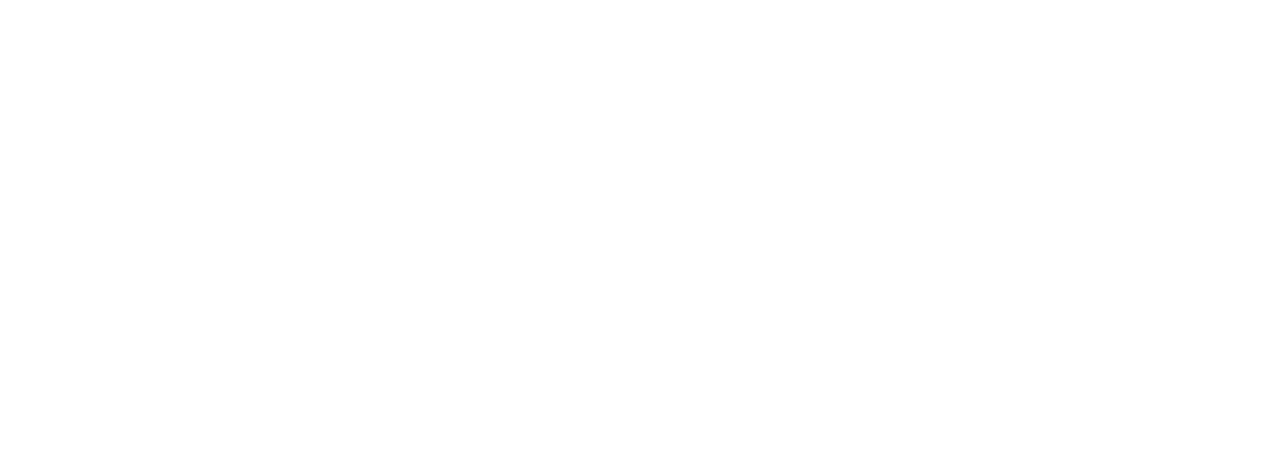
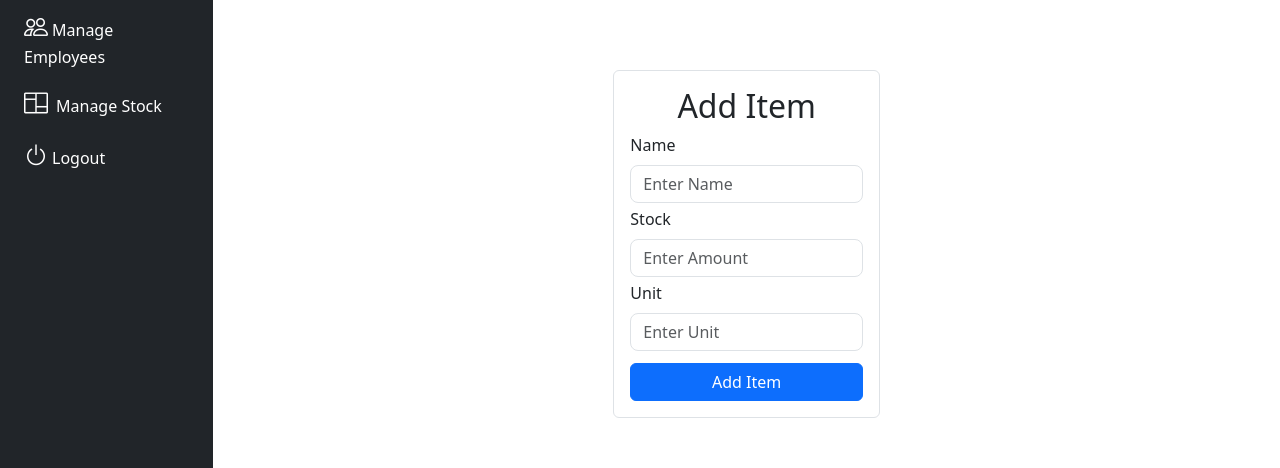
Before and after one commit to Tonmoy10/Inventory_Management_Frontend, a React (Vite) app: page /dashboard/add_item in a window 1280 px wide. Before the commit this address had no page. Shown: the part 167-635 px from the top of the page. Built offline with nearby package versions, Linux system fonts and the light colour scheme.

Commit message:
add item, delete item and show items features added

```diff
--- a/src/App.jsx
+++ b/src/App.jsx
@@ -8,6 +8,7 @@ import EmployeePage from './components/EmployeePage'
 import InventoryPage from './components/InventoryPage'
 import AddEmployee from './components/AddEmployee'
 import EditEmployee from './components/EditEmployee'
+import AddItem from './components/AddItem'
 
 function App() {
 
@@ -22,6 +23,7 @@ function App() {
         <Route path='/dashboard/logout' element={<HomePage />}></Route>
         <Route path='/dashboard/add_employee' element={<AddEmployee />}></Route>
         <Route path='/dashboard/edit_employee/:id' element={<EditEmployee />}></Route>
+        <Route path='/dashboard/add_item' element={<AddItem />}></Route>
       </Route>
     </Routes>
     </BrowserRouter>
--- /dev/null
+++ b/src/components/AddItem.jsx
@@ -0,0 +1,82 @@
+import axios from 'axios'
+import React, { useState } from 'react'
+import { useNavigate } from 'react-router-dom'
+
+const AddItem = () => {
+    const [item, setItem] = useState({
+        item_name: '',
+        stock: '',
+        unit: ''
+    })
+
+    const navigate = useNavigate()
+
+    const handleSubmit = (e) => {
+        e.preventDefault()
+        axios.post('http://localhost:3000/auth/add_item', item)
+        .then(result => {
+            if (result.data.Status) {
+                navigate("/dashboard/inventory")
+              } else {
+                alert(result.data.Error)
+              }
+        })
+        .catch(err => console.log(err))
+    }
+
+
+    return (
+        <div className='d-flex justify-content-center align-items-center h-75 top-buffer'>
+            <div className='p-3 rounded w-25 border'>
+                <h2><center>Add Item</center></h2>
+                <form className="row g-1" onSubmit={handleSubmit}>
+                    <div className="col-12">
+                        <label for="inputName" className="form-label">Name</label>
+                        <input
+                            type="text"
+                            className="form-control rounded-3"
+                            id="inputName"
+                            placeholder="Enter Name"
+                            onChange={(e) =>
+                                setItem({ ...item, item_name: e.target.value })
+                            }
+                        />
+                    </div>
+                    <div className="col-12">
+                        <label for="inputPosition" className="form-label">Stock</label>
+                        <input
+                            type="text"
+                            className="form-control rounded-3"
+                            id="inputStock"
+                            placeholder="Enter Amount"
+                            autoComplete="off"
+                            onChange={(e) =>
+                                setItem({ ...item, stock : e.target.value })
+                            }
+                        />
+                    </div>
+                    <div className="col-12">
+                        <label for="inputName" className="form-label">Unit</label>
+                        <input
+                            type="text"
+                            className="form-control rounded-3"
+                            id="inputUnit"
+                            placeholder="Enter Unit"
+                            autoComplete="off"
+                            onChange={(e) =>
+                                setItem({ ...item, unit : e.target.value })
+                            }
+                        />
+                    </div>
+                    <div className="col-12">
+                        <button type="submit" className="btn btn-primary w-100 mt-2">
+                            Add Item
+                        </button>
+                    </div>
+                </form>
+            </div>
+        </div>
+    )
+}
+
+export default AddItem
--- a/src/components/InventoryPage.jsx
+++ b/src/components/InventoryPage.jsx
@@ -1,8 +1,69 @@
-import React from 'react'
+import axios from 'axios'
+import React, { useEffect, useState } from 'react'
+import { Link, useNavigate } from 'react-router-dom'
+
 
 const InventoryPage = () => {
+
+  const [item, setItem] = useState([])
+  const navigate = useNavigate()
+
+  useEffect(() => {
+    axios.get('http://localhost:3000/auth/item')
+      .then(result => {
+        if (result.data.Status) {
+          setItem(result.data.Result);
+        } else {
+          alert(result.data.Error)
+        }
+      }).catch(err => console.log(err))
+  }, [])
+
+  const handleDelete = (id) => {
+    axios.delete(`http://localhost:3000/auth/delete_item/${id}`)
+    .then(result => {
+      if(result.data.Status) {
+        // navigate("/dashboard/employee")
+        window.location.reload()
+      }
+      else {
+        alert(result.data.Error)
+      }
+    }).catch(err => console.log(err))
+  }
   return (
-    <div>InventoryPage</div>
+    <div className="px-5 mt-3">
+      <div className="d-flex justify-content-center">
+        <h3>Item List</h3>
+      </div>
+      <Link to="/dashboard/add_item" className="btn btn-success">
+        Add Item
+      </Link>
+      <div className='mt-3'>
+        <table className='table'>
+          <thead>
+            <tr>
+              <th>Name</th>
+              <th>Stock</th>
+            </tr>
+          </thead>
+          <tbody>
+            {
+              item.map(i => (
+                <tr>
+                  <td>{i.item_name}</td>
+                  <td>{i.stock+" "}{i.unit}</td>
+                  <td>
+                    <Link to={`/dashboard/update_item/` + i.id} className='btn btn-outline-info m-1 btn-sm'>Update</Link >
+                    <button className='btn btn-outline-danger btn-sm' onClick={() => { handleDelete(i.item_id) }}>Delete</button>
+                  </td>
+                </tr>
+              ))
+            }
+          </tbody>
+        </table>
+      </div>
+    </div>
   )
 }
 
```
Also changed, not shown: src/components/UpdateItem.jsx (added, +9 -0 lines).
